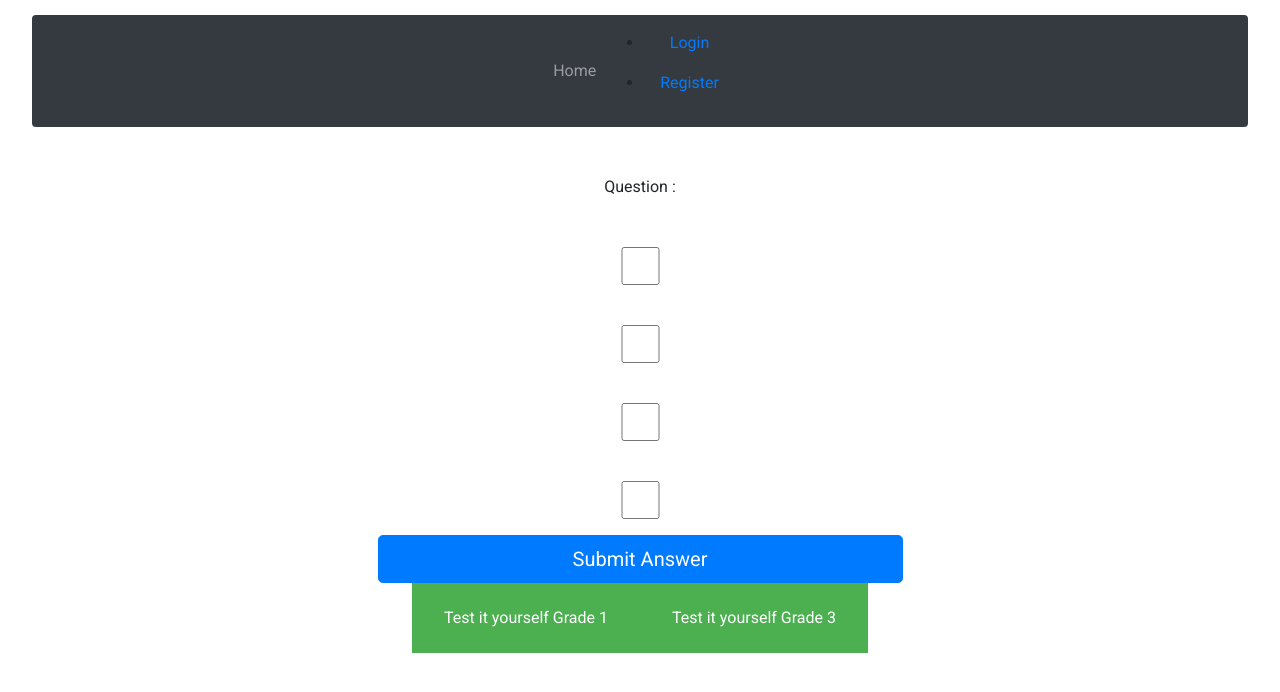
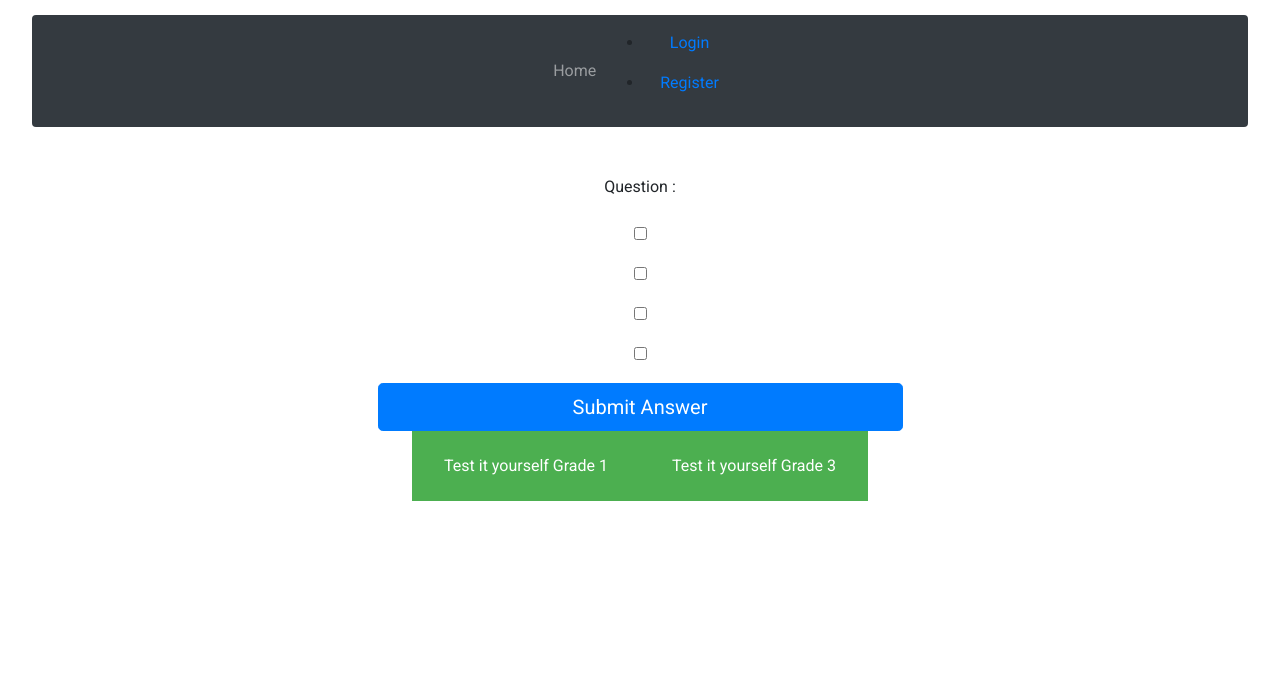
Before and after one commit to SER515ASUFALL2019TEAM5/MathLadder, a React (Create React App) app in the folder mern-math-ladder/frontend/: page /#/getAssignmentForStudent/1 in a window 1280 px wide. Shown: the top 692 px of the page. Built offline with nearby package versions, Linux system fonts and the light colour scheme; no server answers.

Commit message:
CSS changes to the Student Profile

```diff
--- a/mern-math-ladder/frontend/src/components/AppDragDemo.css
+++ b/mern-math-ladder/frontend/src/components/AppDragDemo.css
@@ -96,3 +96,7 @@
     font-display: white;
 
   }
+
+  .check-box {
+    display: inline-flex;
+  }
--- a/mern-math-ladder/frontend/src/components/answerQuestion.jsx
+++ b/mern-math-ladder/frontend/src/components/answerQuestion.jsx
@@ -116,7 +116,7 @@
         <label htmlFor="option1"> {this.state.option1} </label>
                     <input
                       type="checkbox"
-                      className="form-control"
+                      className="check-box"
                       name="option1"
                       placeholder="Option"
                       value={this.state.option1}
@@ -127,7 +127,7 @@
                     <label htmlFor="option2">{this.state.option2} </label>
                     <input
                       type="checkbox"
-                      className="form-control"
+                      className="check-box"
                       name="option2"
                       placeholder="Option"
                       value={this.state.option2}
@@ -138,7 +138,7 @@
                     <label htmlFor="option3">{this.state.option3}</label>
                     <input
                       type="checkbox"
-                      className="form-control"
+                      className="check-box"
                       name="option3"
                       placeholder="Option"
                       value={this.state.option3}
@@ -149,7 +149,7 @@
                     <label htmlFor="option1">{this.state.option4} </label>
                     <input
                       type="checkbox"
-                      className="form-control"
+                      className="check-box"
                       name="option4"
                       placeholder="Option"
                       value={this.state.option4}
```
